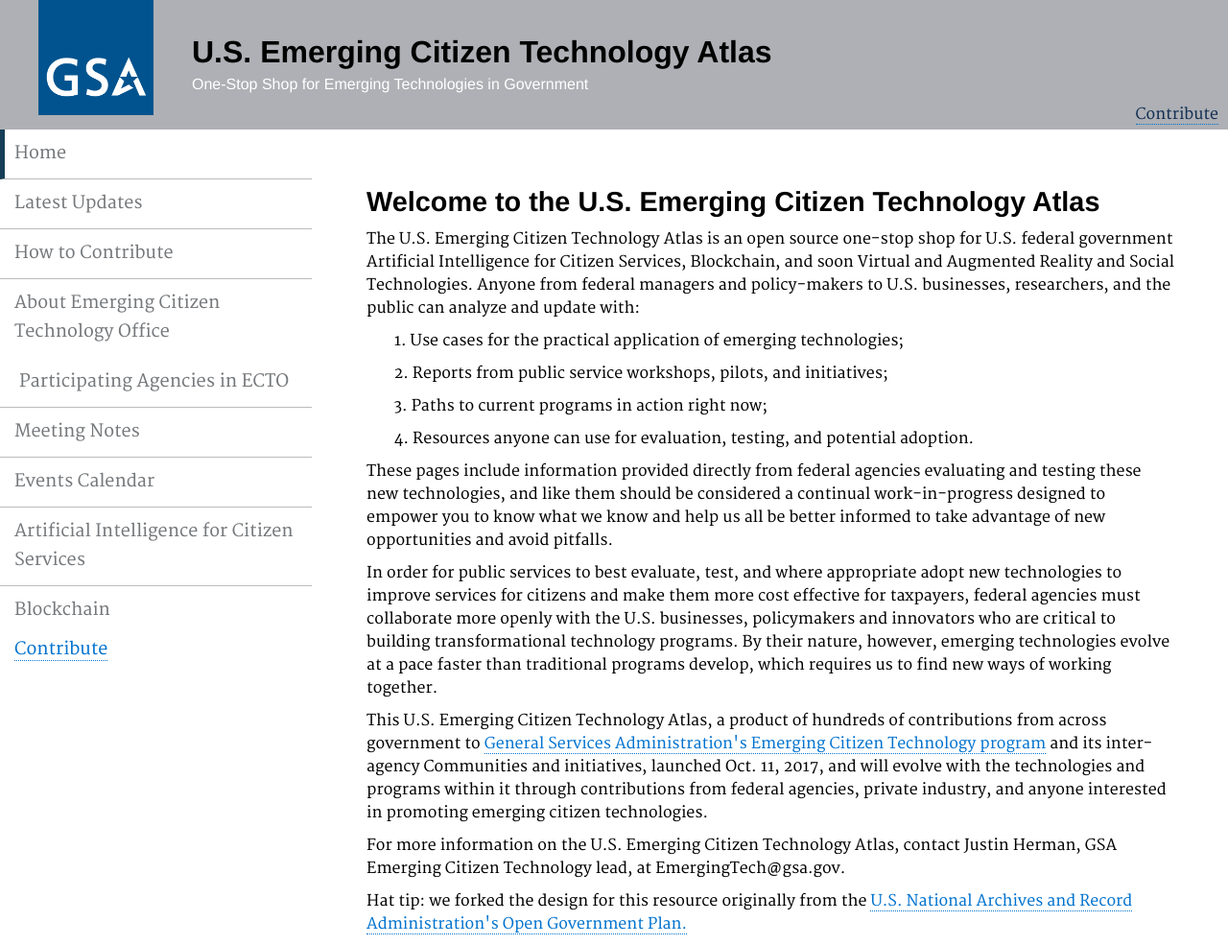
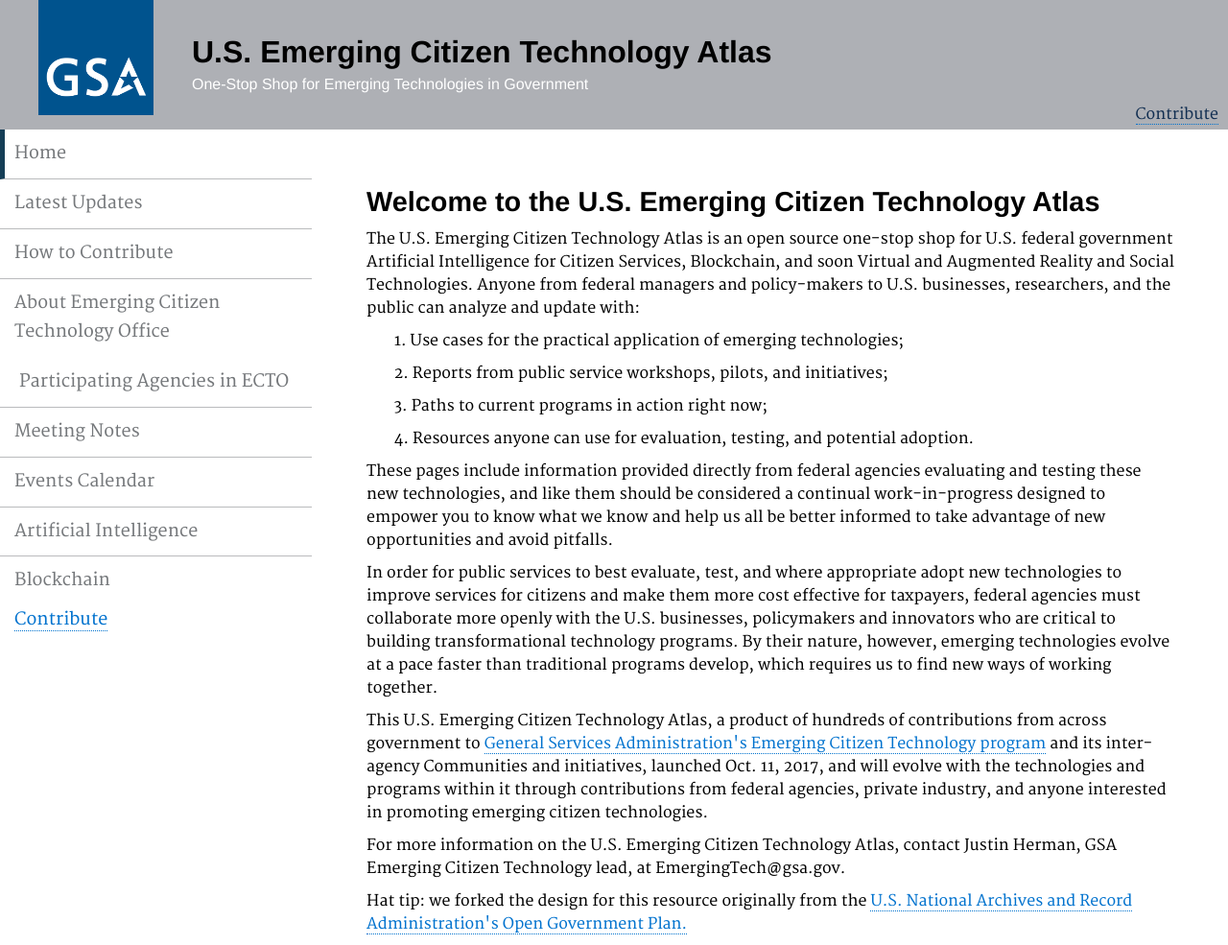
Before and after one commit to GSA/emerging-technology-atlas, a Jekyll site: the page built from pages/index.md, in a window 1280 px wide. Shown: the whole page at 96% size. Built offline with Jekyll 4.4.1, drawn with Linux system fonts in a browser that asks for light colours.

Commit message:
Update _config.yml

```diff
--- a/_config.yml
+++ b/_config.yml
@@ -57,7 +57,7 @@ navigation:
 - text: "Events Calendar"
   url: /calendar/
 
-- text: "Artificial Intelligence for Citizen Services"
+- text: "Artificial Intelligence"
   url: /artificial-intelligence/
 
 - text: "Blockchain"
```
